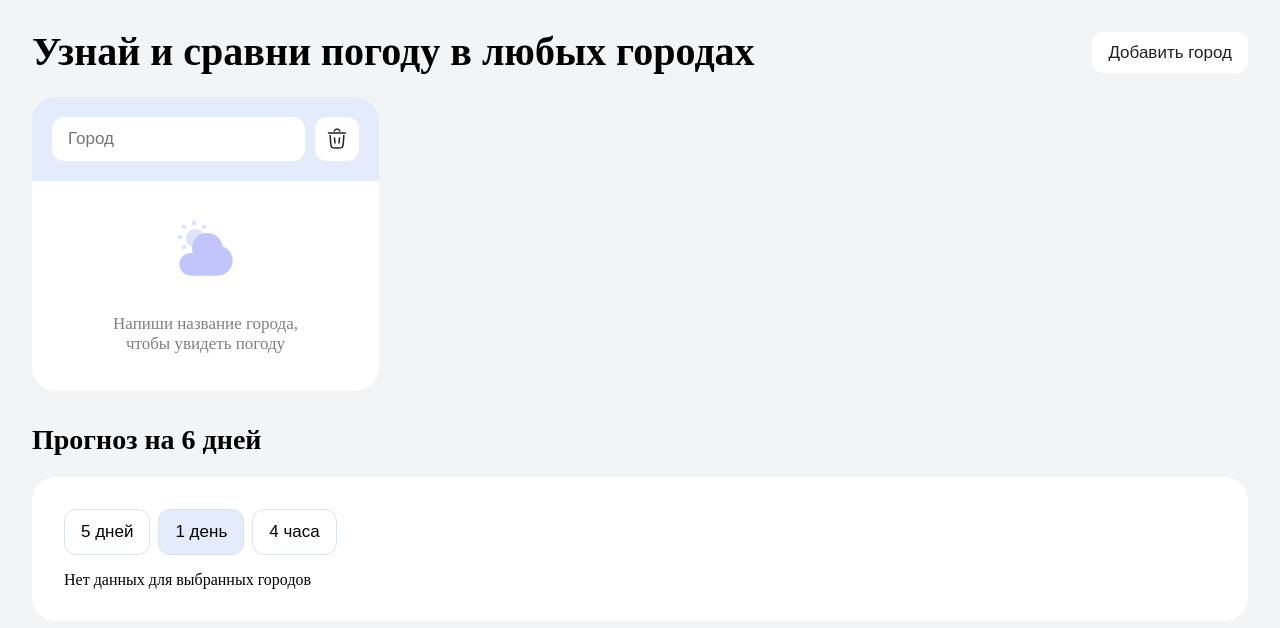
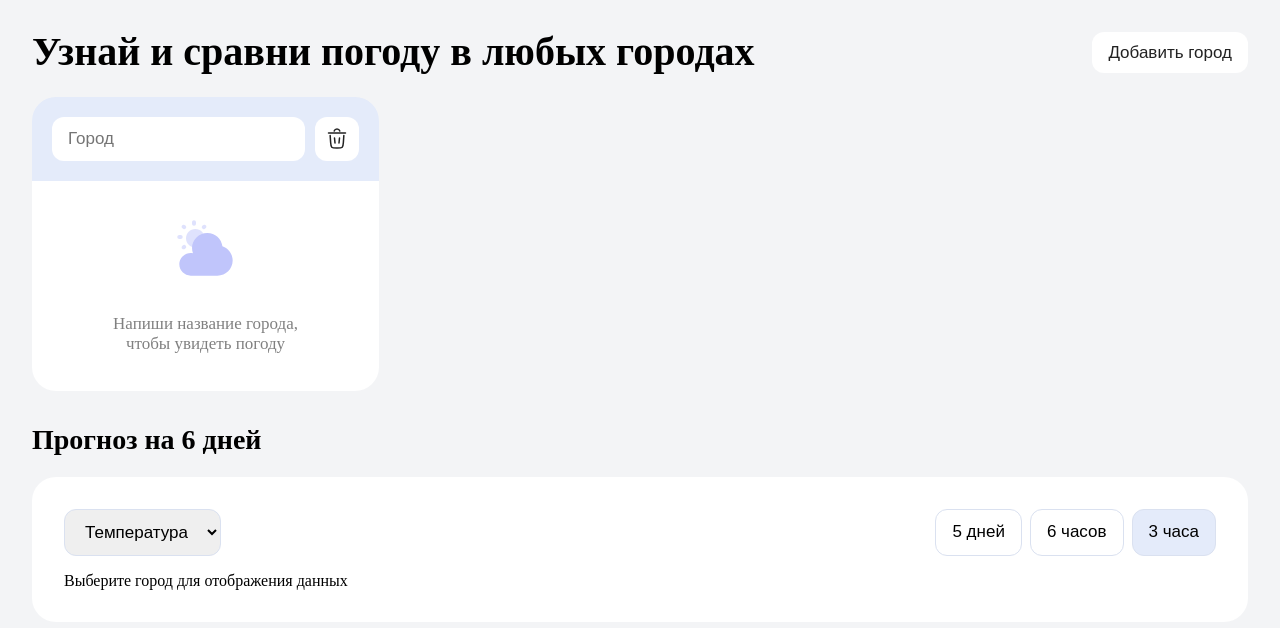
Before and after one commit to Ririri1997/weather, a React (Vite) app: page / in a window 1280 px wide. Shown: the top 628 px of the page. Built offline with nearby package versions, Linux system fonts and the light colour scheme.

Commit message:
create select

```diff
--- a/src/App.tsx
+++ b/src/App.tsx
@@ -10,9 +10,7 @@ import { useEffect, useState } from "react";
 
 function AppWeather() {
  const [emptyCard, setEmptyCard] = useState<boolean>(false);
- const selectedCities = useSelector(
-  (s: RootState) => s.weatherData.selectedCities
- );
+ const selectedCities = useSelector((s: RootState) => s.weatherData.selectedCities);
 
 
  useEffect(() => {
--- a/src/components/CityInput/Input.styles.ts
+++ b/src/components/CityInput/Input.styles.ts
@@ -15,7 +15,6 @@ export const Input = styled.input`
 
 
   &:hover {
-  output: none;
   border: none;
   }
 `;
--- /dev/null
+++ b/src/components/Select/Select.styled.ts
@@ -0,0 +1,20 @@
+import styled from "styled-components";
+
+export const SelectButton = styled.select`
+ padding: 12px 16px;
+ border: none;
+ border-radius: 12px;
+ cursor: pointer;
+ font-size: 17px;
+ line-height: 20.4px;
+ transition: 0.3s;
+ width: max-content;
+ background:  "#ffffff";
+ color: "#222222";
+ border: 1px solid #dae1f0;
+ outline: none;
+
+ &:hover {
+  background: #E4EBFA;
+ }
+`;
--- /dev/null
+++ b/src/components/Select/Select.tsx
@@ -0,0 +1,23 @@
+import { SelectButton } from "./Select.styled";
+
+
+interface SelectProps {
+ value: string;
+ onChange: (value: string) => void;
+}
+
+const Select = ({ value, onChange }: SelectProps) => {
+ return (
+     <SelectButton
+       id="weatherParameter"
+       value={value}
+       onChange={(e) => onChange(e.target.value)} // Обработчик события onChange
+     >
+       <option value="temp">Температура</option>
+       <option value="humidity">Влажность</option>
+       <option value="pressure">Давление</option>
+     </SelectButton>
+ );
+};
+
+export default Select;
--- a/src/components/Switcher/Switcher.tsx
+++ b/src/components/Switcher/Switcher.tsx
@@ -1,31 +1,36 @@
-import { useState } from "react";
+import { memo, useCallback } from "react";
 import { SwitcherContainer, SwitchButton } from "./Switcher.styled";
 
-
-const options = [
-  { label: "5 дней", value: "5d" },
-  { label: "1 день", value: "1d" },
-  { label: "4 часа", value: "4h" },
+interface SwitcherProps {
+  value: string;
+  onChange: (value: string) => void;
+}
+const OPTIONS = [
+ { label: "5 дней", value: "5d" },
+ { label: "6 часов", value: "6h" },
+ { label: "3 часа", value: "3h" },
 ];
 
-export default function Switcher({ onChange }: { onChange: (value: string) => void }) {
-
- const [selected, setSelected] = useState("1d");
+const Switcher = ({ value, onChange }: SwitcherProps) => {
+ const handleClick = useCallback((newValue: string) => {
+   if (newValue !== value) {
+     onChange(newValue);
+   }
+ }, [value, onChange]);
 
  return (
    <SwitcherContainer>
-     {options.map((option) => (
+     {OPTIONS.map((option) => (
        <SwitchButton
          key={option.value}
-         $active={selected === option.value}
-         onClick={() => {
-           setSelected(option.value);
-           onChange(option.value);
-         }}
+         $active={value === option.value}
+         onClick={() => handleClick(option.value)}
        >
          {option.label}
        </SwitchButton>
      ))}
    </SwitcherContainer>
  );
-}
+};
+
+export default memo(Switcher);
--- a/src/components/WeatherCharts/ChartWrapper.styles.ts
+++ b/src/components/WeatherCharts/ChartWrapper.styles.ts
@@ -9,4 +9,7 @@ export const ChartWrapper = styled.div`
  gap: 16px;
  background: #ffffff;
 `;
-export default ChartWrapper;
+export const ChartTop = styled.div`
+ display: flex;
+ justify-content: space-between;
+`;
--- a/src/components/WeatherCharts/WeatherCharts.tsx
+++ b/src/components/WeatherCharts/WeatherCharts.tsx
@@ -1,3 +1,4 @@
+import { useState, useMemo } from "react";
 import {
   LineChart,
   XAxis,
@@ -12,68 +13,158 @@ import convertToCelsius from "../../utils/convertToCelsius";
 import { WeatherForecastItem } from "../../interfaces/weater.interface";
 import { useSelector } from "react-redux";
 import { RootState } from "../../store/store";
-import ChartWrapper from "./ChartWrapper.styles";
+import {ChartWrapper, ChartTop} from "./ChartWrapper.styles";
 import Switcher from "../Switcher/Switcher";
+import Select from "../Select/Select";
+
+// Интерфейс для данных графика
+interface MergedDataItem {
+  time: number;
+  formatTime: string;
+  [city: string]: number | string;
+}
 
 export default function WeatherCharts() {
   const weatherData = useSelector((s: RootState) => s.weatherData.weatherData);
- const selectedCities = useSelector((s: RootState) => s.weatherData.selectedCities);
+  const selectedCities = useSelector(
+    (s: RootState) => s.weatherData.selectedCities
+  );
+  const [timeRange, setTimeRange] = useState("3h");
+  const [weatherParameter, setWeatherParameter] = useState("temp");
 
- //  данные для всех городов
- const citiesData = selectedCities.map((city) => {
+  // Фильтрация данных по временным диапазонам
+  const filterWeatherData = (data: MergedDataItem[], range: string) => {
+    if (!data || data.length === 0) return [];
+
+    const now = new Date();
+
+    switch (range) {
+      case "5d":
+        return data.filter((_, index) => index % 8 === 0);
+      case "6h":
+        return data.filter((_, index) => index % 2 === 0);
+      case "3h":
+        return data.filter((item) => {
+          const itemDate = new Date(item.formatTime);
+          return (now.getTime() - itemDate.getTime()) / (1000 * 60 * 60) <= 24;
+        });
+      default:
+        return data;
+    }
+  };
+
+  // Объединение данных по городам
+  const citiesData = useMemo(
+    () =>
+      selectedCities
+        .map((city) => {
           const cityData = weatherData[city];
           if (!cityData || !cityData.list) return null;
 
           return cityData.list.map((item: WeatherForecastItem) => ({
             time: item.dt,
-     [city]: convertToCelsius(item.main.temp),
             formatTime: item.dt_txt,
+            [city]:
+              weatherParameter === "temp"
+                ? convertToCelsius(item.main.temp)
+                : weatherParameter === "humidity"
+                ? item.main.humidity
+                : item.main.pressure,
           }));
- });
+        })
+        .filter(Boolean) as MergedDataItem[][],
+    [selectedCities, weatherData, weatherParameter]
+  );
 
-
- const mergedData = citiesData[0]
+  // Объединенные данные
+  const mergedData: MergedDataItem[] = useMemo(
+    () =>
+      citiesData.length > 0
         ? citiesData[0].map((_, index) =>
-       citiesData.reduce((acc, cityData) => {
+            citiesData.reduce(
+              (acc, cityData) => {
                 if (cityData && cityData[index]) {
                   acc = { ...acc, ...cityData[index] };
                 }
                 return acc;
-        }, { time: citiesData[0] && citiesData[0][index]?.time })
+              },
+              {
+                time: citiesData[0][index]?.time || 0,
+                formatTime: citiesData[0][index]?.formatTime || "",
+              }
             )
-   : [];
+          )
+        : [],
+    [citiesData]
+  );
 
- const generateRandomColor = () => {
-   const letters = "0123456789ABCDEF";
-   let color = "#";
-   for (let i = 0; i < 6; i++) {
-     color += letters[Math.floor(Math.random() * 16)];
-   }
-   return color;
+  // Фильтрация данных по времени
+  const filteredData = useMemo(
+    () => filterWeatherData(mergedData, timeRange),
+    [mergedData, timeRange]
+  );
+
+  // Цвета для каждой линии
+  const predefinedColors = [
+    "#47d6b0",
+    "#a82525",
+    "#25a85c",
+    "#2592a8",
+    "#c74410",
+  ];
+
+  const cityColors: { [key: string]: string } = {};
+  selectedCities.forEach((city, index) => {
+    cityColors[city] = predefinedColors[index % predefinedColors.length];
+  });
+
+  // Обработчик изменения параметра погоды
+  const handleParameterChange = (value: string) => {
+    setWeatherParameter(value);
   };
 
   return (
     <ChartWrapper>
-     <Switcher onChange={(value) => console.log("Выбрано:", value)} />
+     <ChartTop>
+      <Select value={weatherParameter} onChange={handleParameterChange} />
 
-     {weatherData && mergedData.length > 0 ? (
+      <Switcher onChange={setTimeRange} value={timeRange} />
+      </ChartTop>
+
+      {selectedCities.length === 0 ? (
+        <p>Выберите город для отображения данных</p>
+      ) : filteredData.length > 0 ? (
         <ResponsiveContainer width="100%" height={400}>
-         <LineChart data={mergedData}>
+          <LineChart data={filteredData}>
             <CartesianGrid strokeDasharray="3 3" />
             <XAxis dataKey="formatTime" />
-           <YAxis />
+            <YAxis
+              unit={
+                weatherParameter === "temp"
+                  ? "°C"
+                  : weatherParameter === "humidity"
+                  ? "%"
+                  : "hPa"
+              }
+            />
             <Tooltip
               formatter={(value, name) => {
+                if (weatherParameter === "temp") {
                   return [`${value}°C`, name];
+                }
+                if (weatherParameter === "humidity") {
+                  return [`${value}%`, name];
+                }
+                return [`${value} hPa`, name];
               }}
             />
             <Legend />
-           {selectedCities.map((city, index) => (
+            {selectedCities.map((city) => (
               <Line
-               key={city+index}
+                key={city}
                 type="monotone"
                 dataKey={city}
-               stroke={generateRandomColor()}
+                stroke={cityColors[city]}
               />
             ))}
           </LineChart>
--- a/src/store/storage.ts
+++ b/src/store/storage.ts
@@ -24,13 +24,15 @@ export function pushCity(newValue: string, key: string) {
 
  if (!newValue.trim()) return;
  if (updatedArray.includes(newValue)) {
+  console.log(2);
    return "Такой город уже есть";
  }
 
  if (updatedArray.length >= 4) {
-   console.log("Достигнут лимит городов (4)");
+  console.log(3);
    return;
  }
+ console.log(4);
 
  updatedArray.push(newValue);
  localStorage.setItem(key, JSON.stringify(updatedArray));
--- a/src/store/weatherData.slice.ts
+++ b/src/store/weatherData.slice.ts
@@ -22,7 +22,7 @@ export const getWeather = createAsyncThunk(
    if (!data) {
     throw new Error("No forecast data found");
    }
-   // добавление в локальное хранилище
+
    pushCity(cityName, CITIES_PERSISTENT_STATE);
    return { cityName, data };
   } catch (error) {
@@ -67,7 +67,6 @@ export const weatherDataSlice = createSlice({
    state.selectedCities = state.selectedCities.filter(
     (city) => city !== action.payload
    );
-   state.errorMessage = null;
    saveState(state.selectedCities, CITIES_PERSISTENT_STATE);
   },
   // добавляет новый элемент в selectedCities если его еще нет в этом списке после добавляется в локальное хранилище
@@ -77,11 +76,16 @@ export const weatherDataSlice = createSlice({
     (city) => city.trim() !== ""
    );
    const error = pushCity(action.payload, CITIES_PERSISTENT_STATE);
+   console.log(8);
    if (error) {
-    state.errorMessage = error;
+    console.log(9);
+    console.log(error);
+    state.errorMessages[action.payload] = error;
   } else if (!state.selectedCities.includes(action.payload)) {
+   console.log(10);
     state.selectedCities.push(action.payload);
   }
+  console.log(11);
    saveState(state.selectedCities, CITIES_PERSISTENT_STATE);
   },
  },
```
Lines whose indentation alone changed are shown as unchanged.
